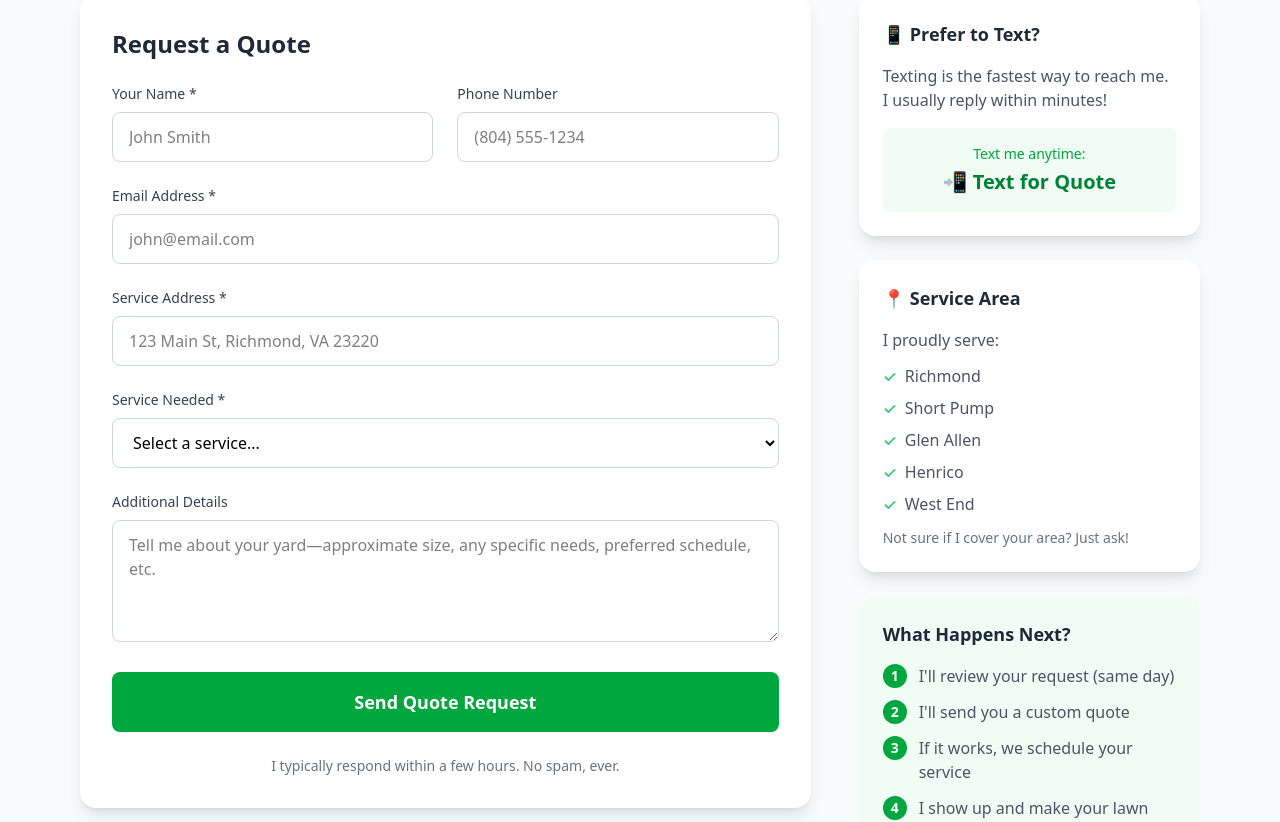
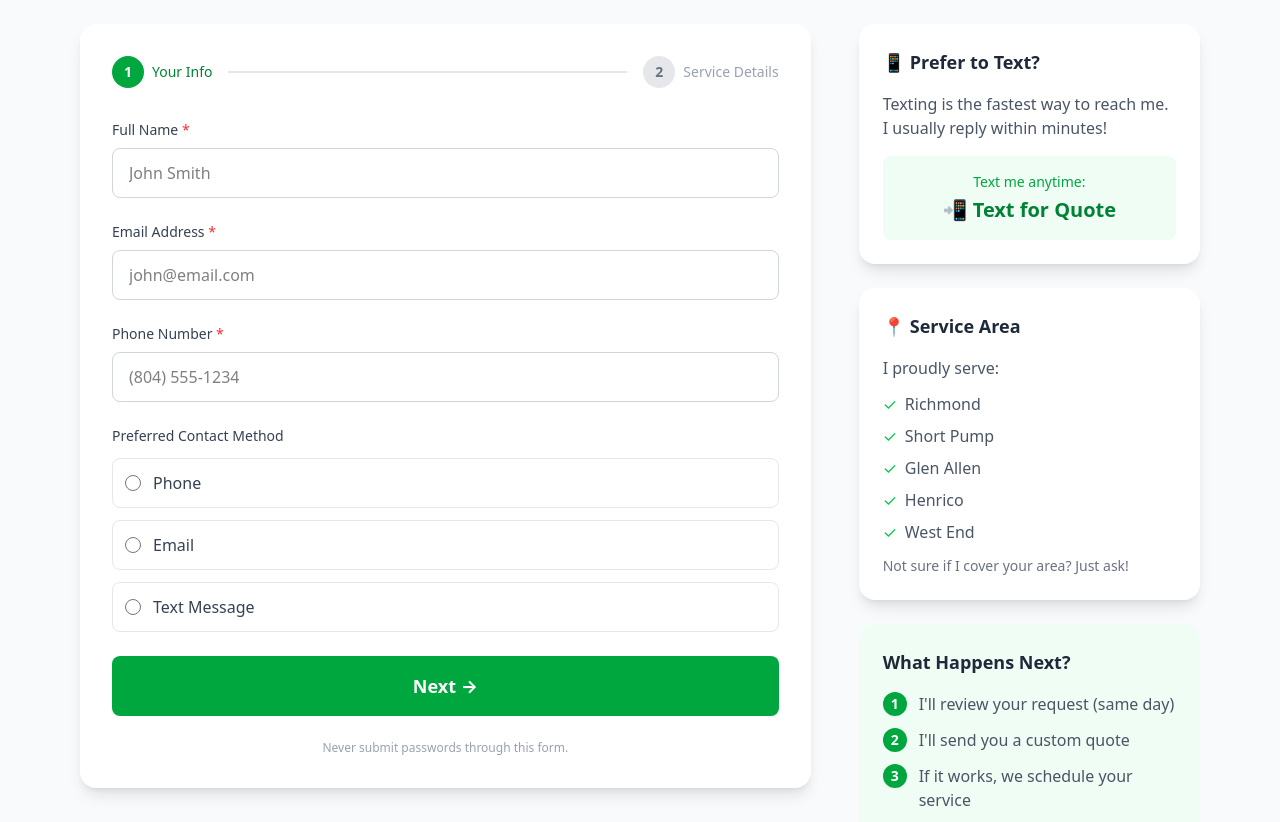
Before and after one commit to b00y0h/tidy-turfs-rva, a Next.js app: page /contact in a window 1280 px wide. Shown: the part 360-1182 px from the top of the page. Built offline with nearby package versions, Linux system fonts and the light colour scheme.

Commit message:
feat: convert contact form to multi-step (matching Google Form style)

```diff
--- a/src/app/contact/page.tsx
+++ b/src/app/contact/page.tsx
@@ -3,20 +3,25 @@
 import { useState, useEffect, Suspense } from 'react'
 import { useSearchParams } from 'next/navigation'
 
+type Step = 1 | 2
+
 function ContactForm() {
   const searchParams = useSearchParams()
   const preselectedService = searchParams.get('service') || ''
 
+  const [step, setStep] = useState<Step>(1)
   const [formData, setFormData] = useState({
-    name: '',
+    fullName: '',
     email: '',
     phone: '',
+    contactMethod: '',
     address: '',
     service: preselectedService,
     message: '',
   })
   const [isSubmitting, setIsSubmitting] = useState(false)
   const [isSubmitted, setIsSubmitted] = useState(false)
+  const [errors, setErrors] = useState<Record<string, string>>({})
 
   useEffect(() => {
     if (preselectedService) {
@@ -24,22 +29,47 @@ function ContactForm() {
     }
   }, [preselectedService])
 
+  const handleChange = (
+    e: React.ChangeEvent<HTMLInputElement | HTMLTextAreaElement | HTMLSelectElement>
+  ) => {
+    const { name, value } = e.target
+    setFormData(prev => ({ ...prev, [name]: value }))
+    setErrors(prev => ({ ...prev, [name]: '' }))
+  }
+
+  const validateStep1 = () => {
+    const newErrors: Record<string, string> = {}
+    if (!formData.fullName.trim()) newErrors.fullName = 'Full name is required'
+    if (!formData.email.trim()) newErrors.email = 'Email address is required'
+    if (!formData.phone.trim()) newErrors.phone = 'Phone number is required'
+    setErrors(newErrors)
+    return Object.keys(newErrors).length === 0
+  }
+
+  const handleNext = () => {
+    if (validateStep1()) setStep(2)
+  }
+
+  const handleBack = () => setStep(1)
+
   const handleSubmit = async (e: React.FormEvent) => {
     e.preventDefault()
     setIsSubmitting(true)
 
-    // Simulate form submission - in production, this would send to an API
-    await new Promise(resolve => setTimeout(resolve, 1000))
-
-    setIsSubmitting(false)
+    try {
+      const res = await fetch('/api/quotes', {
+        method: 'POST',
+        headers: { 'Content-Type': 'application/json' },
+        body: JSON.stringify(formData),
+      })
+      if (res.ok) {
         setIsSubmitted(true)
       }
-
-  const handleChange = (e: React.ChangeEvent<HTMLInputElement | HTMLTextAreaElement | HTMLSelectElement>) => {
-    setFormData(prev => ({
-      ...prev,
-      [e.target.name]: e.target.value
-    }))
+    } catch (err) {
+      console.error('Submission error:', err)
+    } finally {
+      setIsSubmitting(false)
+    }
   }
 
   if (isSubmitted) {
@@ -48,7 +78,7 @@ function ContactForm() {
         <div className="text-6xl mb-4">✅</div>
         <h3 className="text-2xl font-bold text-green-800 mb-2">Quote Request Sent!</h3>
         <p className="text-green-700 mb-4">
-          Thanks for reaching out! I&apos;ll get back to you within 24 hours (usually much faster).
+          Thanks for reaching out! I&apos;ll get back to you within 24 hours with a personalized quote.
         </p>
         <p className="text-green-600 text-sm">
           📱 For fastest response, feel free to text me directly!
@@ -58,26 +88,68 @@ function ContactForm() {
   }
 
   return (
-    <form onSubmit={handleSubmit} className="space-y-6">
-      <div className="grid md:grid-cols-2 gap-6">
     <div>
-          <label htmlFor="name" className="block text-sm font-medium text-gray-700 mb-2">
-            Your Name *
+      {/* Step indicator */}
+      <div className="flex items-center mb-8">
+        <div className="flex items-center">
+          <div className={`w-8 h-8 rounded-full flex items-center justify-center text-sm font-bold ${step >= 1 ? 'bg-green-600 text-white' : 'bg-gray-200 text-gray-500'}`}>
+            1
+          </div>
+          <span className={`ml-2 text-sm font-medium ${step >= 1 ? 'text-green-700' : 'text-gray-400'}`}>
+            Your Info
+          </span>
+        </div>
+        <div className={`flex-1 h-0.5 mx-4 ${step >= 2 ? 'bg-green-600' : 'bg-gray-200'}`} />
+        <div className="flex items-center">
+          <div className={`w-8 h-8 rounded-full flex items-center justify-center text-sm font-bold ${step >= 2 ? 'bg-green-600 text-white' : 'bg-gray-200 text-gray-500'}`}>
+            2
+          </div>
+          <span className={`ml-2 text-sm font-medium ${step >= 2 ? 'text-green-700' : 'text-gray-400'}`}>
+            Service Details
+          </span>
+        </div>
+      </div>
+
+      {step === 1 && (
+        <div className="space-y-6">
+          {/* Full Name */}
+          <div>
+            <label htmlFor="fullName" className="block text-sm font-medium text-gray-700 mb-2">
+              Full Name <span className="text-red-500">*</span>
             </label>
             <input
               type="text"
-            id="name"
-            name="name"
-            required
-            value={formData.name}
+              id="fullName"
+              name="fullName"
+              value={formData.fullName}
               onChange={handleChange}
-            className="w-full px-4 py-3 rounded-lg border border-gray-300 focus:ring-2 focus:ring-green-500 focus:border-green-500 transition"
+              className={`w-full px-4 py-3 rounded-lg border ${errors.fullName ? 'border-red-400 focus:ring-red-400' : 'border-gray-300 focus:ring-green-500 focus:border-green-500'} focus:ring-2 transition`}
               placeholder="John Smith"
             />
+            {errors.fullName && <p className="text-red-500 text-sm mt-1">{errors.fullName}</p>}
           </div>
+
+          {/* Email */}
+          <div>
+            <label htmlFor="email" className="block text-sm font-medium text-gray-700 mb-2">
+              Email Address <span className="text-red-500">*</span>
+            </label>
+            <input
+              type="email"
+              id="email"
+              name="email"
+              value={formData.email}
+              onChange={handleChange}
+              className={`w-full px-4 py-3 rounded-lg border ${errors.email ? 'border-red-400 focus:ring-red-400' : 'border-gray-300 focus:ring-green-500 focus:border-green-500'} focus:ring-2 transition`}
+              placeholder="john@email.com"
+            />
+            {errors.email && <p className="text-red-500 text-sm mt-1">{errors.email}</p>}
+          </div>
+
+          {/* Phone */}
           <div>
             <label htmlFor="phone" className="block text-sm font-medium text-gray-700 mb-2">
-            Phone Number
+              Phone Number <span className="text-red-500">*</span>
             </label>
             <input
               type="tel"
@@ -85,31 +157,61 @@ function ContactForm() {
               name="phone"
               value={formData.phone}
               onChange={handleChange}
-            className="w-full px-4 py-3 rounded-lg border border-gray-300 focus:ring-2 focus:ring-green-500 focus:border-green-500 transition"
+              className={`w-full px-4 py-3 rounded-lg border ${errors.phone ? 'border-red-400 focus:ring-red-400' : 'border-gray-300 focus:ring-green-500 focus:border-green-500'} focus:ring-2 transition`}
               placeholder="(804) 555-1234"
             />
+            {errors.phone && <p className="text-red-500 text-sm mt-1">{errors.phone}</p>}
+          </div>
+
+          {/* Preferred Contact Method */}
+          <div>
+            <label className="block text-sm font-medium text-gray-700 mb-3">
+              Preferred Contact Method
+            </label>
+            <div className="space-y-3">
+              {['Phone', 'Email', 'Text Message'].map((method) => (
+                <label
+                  key={method}
+                  className={`flex items-center gap-3 p-3 rounded-lg border cursor-pointer transition ${
+                    formData.contactMethod === method
+                      ? 'border-green-500 bg-green-50'
+                      : 'border-gray-200 hover:border-green-300 hover:bg-gray-50'
+                  }`}
+                >
+                  <input
+                    type="radio"
+                    name="contactMethod"
+                    value={method}
+                    checked={formData.contactMethod === method}
+                    onChange={handleChange}
+                    className="w-4 h-4 text-green-600 focus:ring-green-500"
+                  />
+                  <span className="text-gray-700 font-medium">{method}</span>
+                </label>
+              ))}
             </div>
           </div>
 
-      <div>
-        <label htmlFor="email" className="block text-sm font-medium text-gray-700 mb-2">
-          Email Address *
-        </label>
-        <input
-          type="email"
-          id="email"
-          name="email"
-          required
-          value={formData.email}
-          onChange={handleChange}
-          className="w-full px-4 py-3 rounded-lg border border-gray-300 focus:ring-2 focus:ring-green-500 focus:border-green-500 transition"
-          placeholder="john@email.com"
-        />
+          <button
+            type="button"
+            onClick={handleNext}
+            className="w-full bg-green-600 text-white py-4 rounded-lg font-bold text-lg hover:bg-green-700 transition"
+          >
+            Next →
+          </button>
+
+          <p className="text-center text-xs text-gray-400">
+            Never submit passwords through this form.
+          </p>
         </div>
+      )}
 
+      {step === 2 && (
+        <form onSubmit={handleSubmit} className="space-y-6">
+          {/* Address */}
           <div>
             <label htmlFor="address" className="block text-sm font-medium text-gray-700 mb-2">
-          Service Address *
+              Service Address <span className="text-red-500">*</span>
             </label>
             <input
               type="text"
@@ -123,9 +225,10 @@ function ContactForm() {
             />
           </div>
 
+          {/* Service */}
           <div>
             <label htmlFor="service" className="block text-sm font-medium text-gray-700 mb-2">
-          Service Needed *
+              Service Needed <span className="text-red-500">*</span>
             </label>
             <select
               id="service"
@@ -136,8 +239,8 @@ function ContactForm() {
               className="w-full px-4 py-3 rounded-lg border border-gray-300 focus:ring-2 focus:ring-green-500 focus:border-green-500 transition"
             >
               <option value="">Select a service...</option>
-          <option value="Lawn Mowing & Edging">Lawn Mowing & Edging</option>
-          <option value="Trimming & Hedge Work">Trimming & Hedge Work</option>
+              <option value="Lawn Mowing & Edging">Lawn Mowing &amp; Edging</option>
+              <option value="Trimming & Hedge Work">Trimming &amp; Hedge Work</option>
               <option value="Leaf Removal">Leaf Removal</option>
               <option value="Mulching">Mulching</option>
               <option value="Spring/Fall Cleanup">Spring/Fall Cleanup</option>
@@ -148,6 +251,7 @@ function ContactForm() {
             </select>
           </div>
 
+          {/* Message */}
           <div>
             <label htmlFor="message" className="block text-sm font-medium text-gray-700 mb-2">
               Additional Details
@@ -159,22 +263,33 @@ function ContactForm() {
               value={formData.message}
               onChange={handleChange}
               className="w-full px-4 py-3 rounded-lg border border-gray-300 focus:ring-2 focus:ring-green-500 focus:border-green-500 transition"
-          placeholder="Tell me about your yard—approximate size, any specific needs, preferred schedule, etc."
+              placeholder="Tell me about your yard — approximate size, any specific needs, preferred schedule, etc."
             />
           </div>
 
+          <div className="flex gap-4">
+            <button
+              type="button"
+              onClick={handleBack}
+              className="flex-1 bg-gray-100 text-gray-700 py-4 rounded-lg font-bold text-lg hover:bg-gray-200 transition"
+            >
+              ← Back
+            </button>
             <button
               type="submit"
               disabled={isSubmitting}
-        className="w-full bg-green-600 text-white py-4 rounded-lg font-bold text-lg hover:bg-green-700 transition disabled:opacity-50 disabled:cursor-not-allowed"
+              className="flex-[2] bg-green-600 text-white py-4 rounded-lg font-bold text-lg hover:bg-green-700 transition disabled:opacity-50 disabled:cursor-not-allowed"
             >
-        {isSubmitting ? 'Sending...' : 'Send Quote Request'}
+              {isSubmitting ? 'Sending...' : 'Submit'}
             </button>
+          </div>
 
           <p className="text-center text-sm text-gray-500">
             I typically respond within a few hours. No spam, ever.
           </p>
         </form>
+      )}
+    </div>
   )
 }
 
@@ -185,10 +300,11 @@ export default function ContactPage() {
       <section className="bg-green-700 text-white py-16">
         <div className="max-w-6xl mx-auto px-4 text-center">
           <h1 className="text-4xl md:text-5xl font-bold mb-4">
-            Get Your Free Quote
+            Request a Free Quote
           </h1>
           <p className="text-xl text-green-100">
-            Tell me about your lawn and I&apos;ll send you an honest price—no pressure, no obligations.
+            Thank you for your interest in Tidy Turfs! Fill out the form below and I&apos;ll
+            get back to you within 24 hours with a personalized quote.
           </p>
         </div>
       </section>
@@ -199,16 +315,13 @@ export default function ContactPage() {
             {/* Form */}
             <div className="lg:col-span-2">
               <div className="bg-white rounded-2xl shadow-lg p-8">
-                <h2 className="text-2xl font-bold text-gray-800 mb-6">
-                  Request a Quote
-                </h2>
-                <Suspense fallback={<div className="h-96 flex items-center justify-center">Loading form...</div>}>
+                <Suspense fallback={<div className="h-96 flex items-center justify-center text-gray-400">Loading form...</div>}>
                   <ContactForm />
                 </Suspense>
               </div>
             </div>
 
-            {/* Contact Info Sidebar */}
+            {/* Sidebar */}
             <div className="space-y-6">
               {/* Quick Contact */}
               <div className="bg-white rounded-2xl shadow-lg p-6">
@@ -229,25 +342,13 @@ export default function ContactPage() {
                 <h3 className="text-lg font-bold text-gray-800 mb-4">
                   📍 Service Area
                 </h3>
-                <p className="text-gray-600 mb-3">
-                  I proudly serve:
-                </p>
+                <p className="text-gray-600 mb-3">I proudly serve:</p>
                 <ul className="space-y-2 text-gray-600">
-                  <li className="flex items-center gap-2">
-                    <span className="text-green-500">✓</span> Richmond
+                  {['Richmond', 'Short Pump', 'Glen Allen', 'Henrico', 'West End'].map(area => (
+                    <li key={area} className="flex items-center gap-2">
+                      <span className="text-green-500">✓</span> {area}
                     </li>
-                  <li className="flex items-center gap-2">
-                    <span className="text-green-500">✓</span> Short Pump
-                  </li>
-                  <li className="flex items-center gap-2">
-                    <span className="text-green-500">✓</span> Glen Allen
-                  </li>
-                  <li className="flex items-center gap-2">
-                    <span className="text-green-500">✓</span> Henrico
-                  </li>
-                  <li className="flex items-center gap-2">
-                    <span className="text-green-500">✓</span> West End
-                  </li>
+                  ))}
                 </ul>
                 <p className="text-sm text-gray-500 mt-3">
                   Not sure if I cover your area? Just ask!
@@ -260,22 +361,19 @@ export default function ContactPage() {
                   What Happens Next?
                 </h3>
                 <ol className="space-y-3">
-                  <li className="flex gap-3">
-                    <span className="flex-shrink-0 w-6 h-6 bg-green-600 text-white rounded-full flex items-center justify-center text-sm font-bold">1</span>
-                    <span className="text-gray-600">I&apos;ll review your request (same day)</span>
+                  {[
+                    "I'll review your request (same day)",
+                    "I'll send you a custom quote",
+                    'If it works, we schedule your service',
+                    'I show up and make your lawn look amazing!',
+                  ].map((step, i) => (
+                    <li key={i} className="flex gap-3">
+                      <span className="flex-shrink-0 w-6 h-6 bg-green-600 text-white rounded-full flex items-center justify-center text-sm font-bold">
+                        {i + 1}
+                      </span>
+                      <span className="text-gray-600">{step}</span>
                     </li>
-                  <li className="flex gap-3">
-                    <span className="flex-shrink-0 w-6 h-6 bg-green-600 text-white rounded-full flex items-center justify-center text-sm font-bold">2</span>
-                    <span className="text-gray-600">I&apos;ll send you a custom quote</span>
-                  </li>
-                  <li className="flex gap-3">
-                    <span className="flex-shrink-0 w-6 h-6 bg-green-600 text-white rounded-full flex items-center justify-center text-sm font-bold">3</span>
-                    <span className="text-gray-600">If it works, we schedule your service</span>
-                  </li>
-                  <li className="flex gap-3">
-                    <span className="flex-shrink-0 w-6 h-6 bg-green-600 text-white rounded-full flex items-center justify-center text-sm font-bold">4</span>
-                    <span className="text-gray-600">I show up and make your lawn look amazing!</span>
-                  </li>
+                  ))}
                 </ol>
               </div>
             </div>
```
Lines whose indentation alone changed are shown as unchanged.
